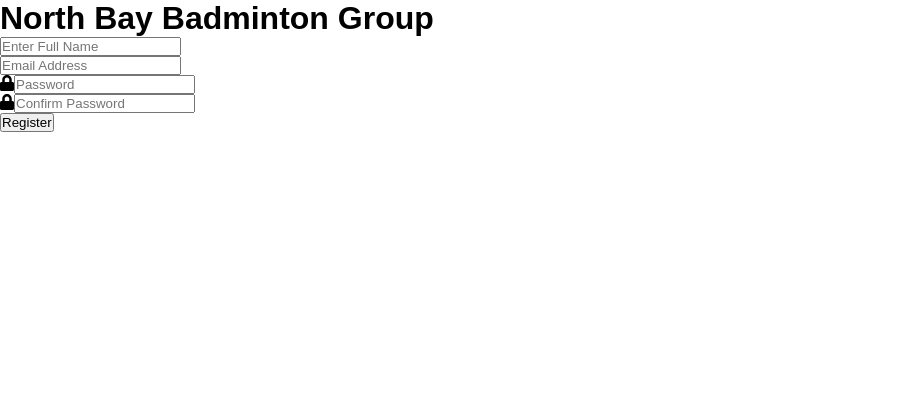
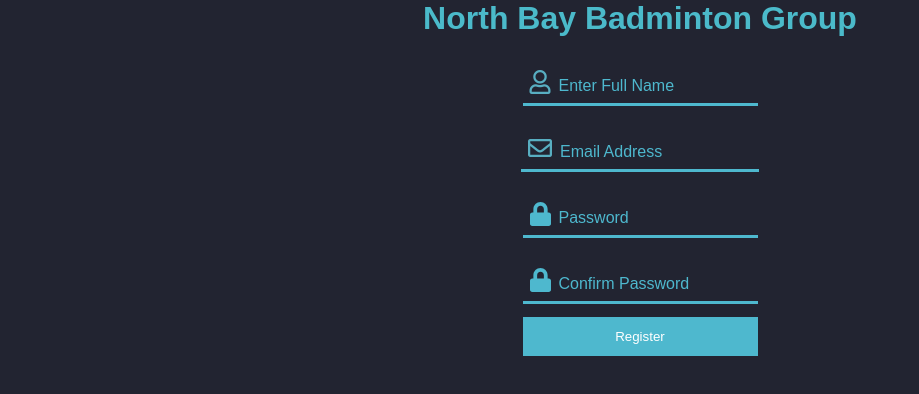
Before and after one commit to jma26/North-Bay-Badminton-Manager, a React (Create React App) app in the folder nbbm-app/: page / in a window 1280 px wide. Shown: the top 394 px of the page, without its empty margins (0-919 px from the left). Built offline with nearby package versions, Linux system fonts and the light colour scheme.

Commit message:
Import core react-routing components to App.js and index.js

```diff
--- a/nbbm-app/src/App.js
+++ b/nbbm-app/src/App.js
@@ -1,44 +1,16 @@
 import React, { Component } from 'react';
+import { Route, NavLink, Switch } from 'react-router-dom';
 import './App.css';
 
-import { library } from '@fortawesome/fontawesome-svg-core';
-import { FontAwesomeIcon } from '@fortawesome/react-fontawesome';
-import { faUser, faEnvelope, faLock } from '@fortawesome/free-solid-svg-icons'
-
-library.add(faUser, faEnvelope, faLock);
+import Register from './components/Register';
 
 class App extends Component {
   render() {
     return (
       <div className="App">
-        <h1 className="app-title"> North Bay Badminton Group </h1>
-        <div className="signup">
-          <form>
-            <div>
-              <label className={['user', 'input-field'].join(' ')} >
-                <input type="text" placeholder="Enter Full Name" autoComplete="disabled" />
-              </label>
-            </div>
-            <div>
-              <label className={['email', 'input-field'].join(' ')}>
-                <input type="text" placeholder="Email Address" autoComplete="disabled" />
-              </label>
-            </div>
-            <div>
-              <label className={['password', 'input-field'].join(' ')}>
-                <FontAwesomeIcon className="password" icon="lock" />
-                <input type="password" placeholder="Password" />
-              </label>
-            </div>
-            <div>
-              <label className={['password', 'input-field'].join(' ')}>
-                <FontAwesomeIcon className="password" icon="lock" />
-                <input type="password" placeholder="Confirm Password" />
-              </label>
-            </div>
-            <input type="submit" value="Register" />
-          </form>
-        </div>
+        <Switch>
+          <Route exact path="/" component={ Register } />
+        </Switch>
       </div>
     );
   }
--- a/nbbm-app/src/index.js
+++ b/nbbm-app/src/index.js
@@ -3,6 +3,11 @@
 import './index.css';
 import App from './App';
 import registerServiceWorker from './registerServiceWorker';
+import { BrowserRouter as Router } from 'react-router-dom';
 
-ReactDOM.render(<App />, document.getElementById('root'));
+ReactDOM.render((
+  <Router>
+    <App />
+  </Router>
+), document.getElementById('root'));
 registerServiceWorker();
```
